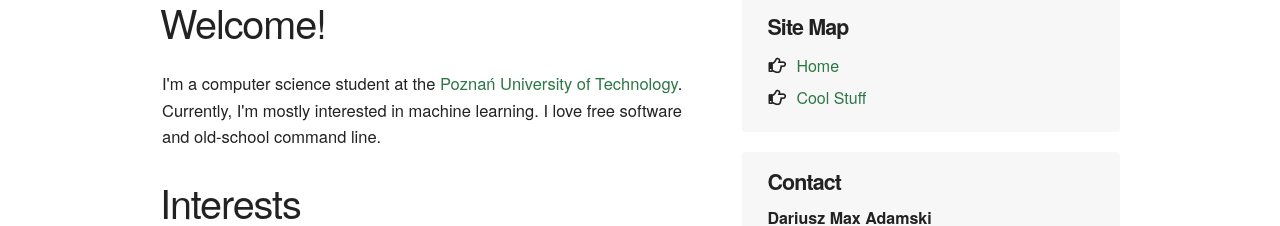
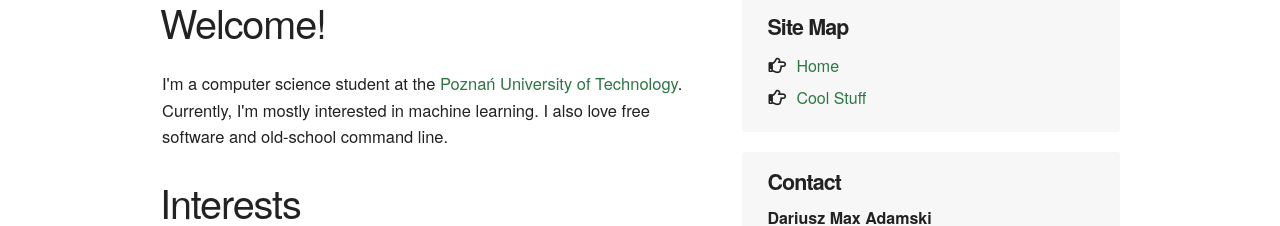
Before and after one commit to maxadamski/maxadamski.github.io, a website: page index.html in a window 1280 px wide. Shown: the part 173-399 px from the top of the page. Drawn offline with nearby package versions, Linux system fonts and the light colour scheme; a web font is replaced by a local one.

Commit message:
generate

```diff
--- a/index.html
+++ b/index.html
@@ -2,7 +2,7 @@
 <p>I'm a computer science student at the
 <a href="https://www.put.poznan.pl">Poznań University of Technology</a>.
 Currently, I'm mostly interested in machine learning.
-I love free software and old-school command line.</p>
+I also love free software and old-school command line.</p>
 <h3>Interests</h3>
 <h4>Machine Learning</h4>
 <ul>
```
